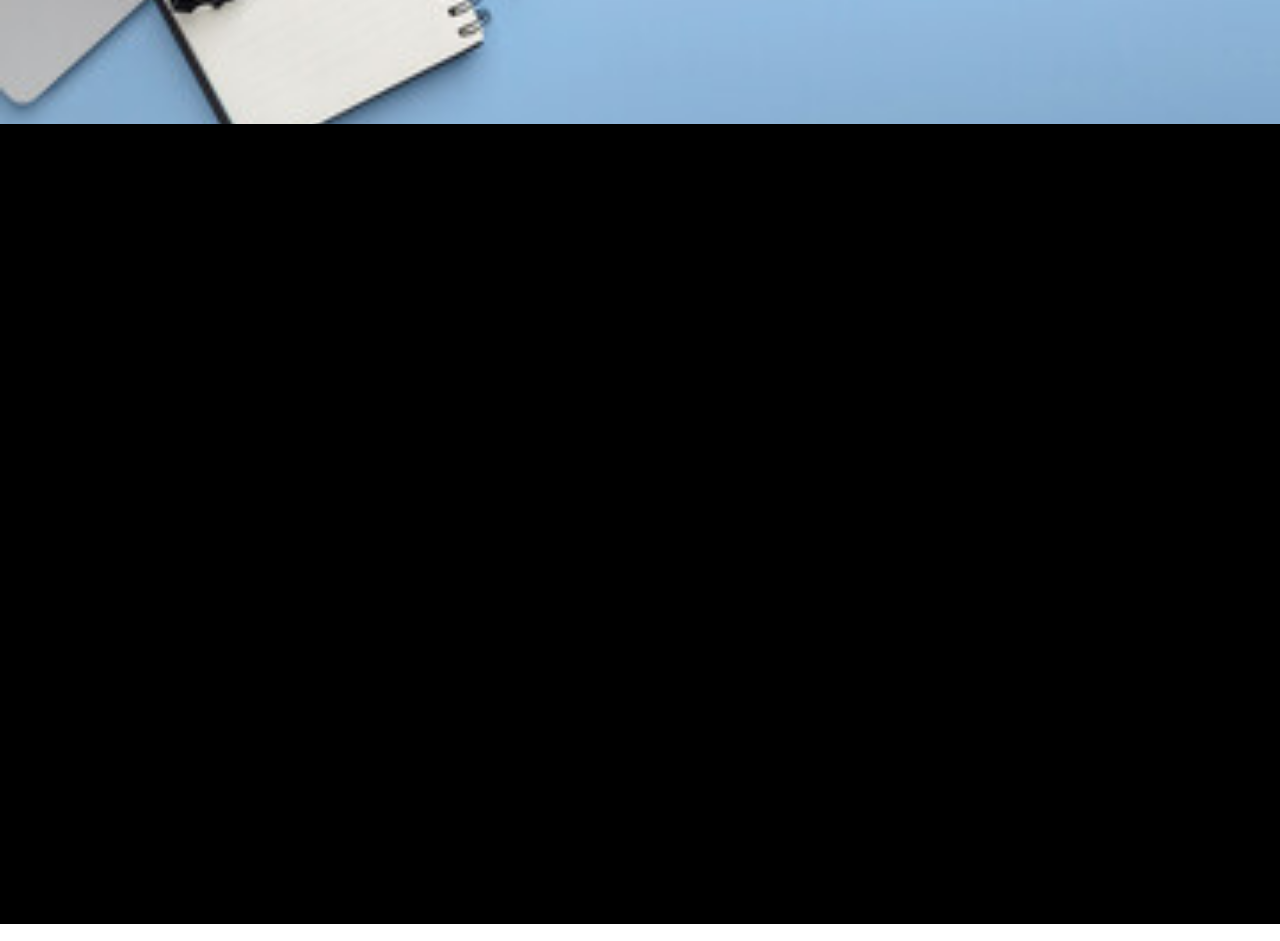
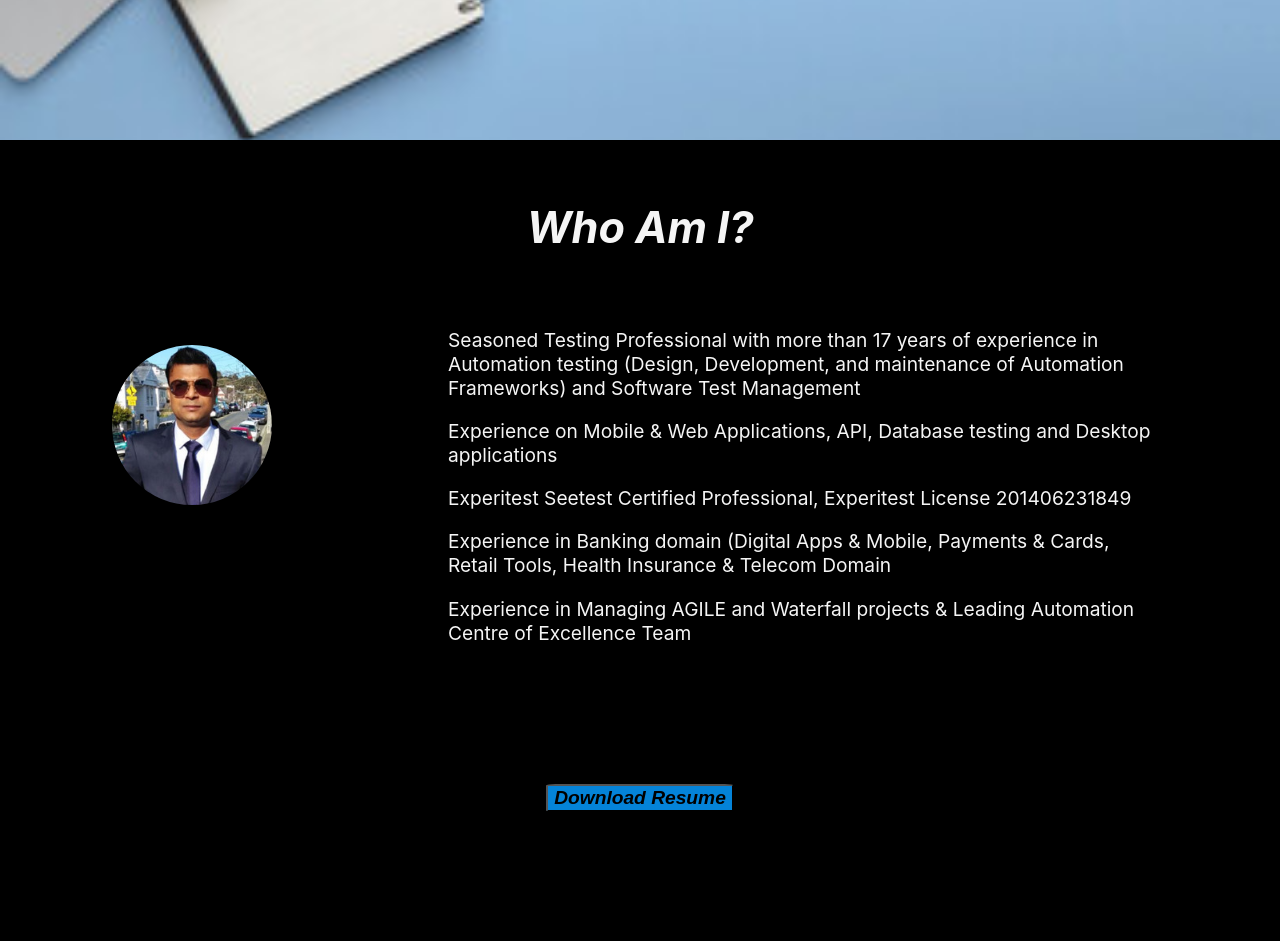
Before and after one commit to mahendra23/mahendrapratapsingh, a React (Create React App) app: page / in a window 1280 px wide. Shown: the part 660-1601 px from the top of the page. Built offline with nearby package versions, Linux system fonts and the light colour scheme.

Commit message:
who am i section in progress

```diff
--- a/src/_globalColor.scss
+++ b/src/_globalColor.scss
@@ -1,6 +1,3 @@
-/* Change colors in this file to style to your needs on a global level.
-Certain colors are used for different and multiply types of elements.
-For greater control over colors visit each components .scss file. */
 //my blue color
 $myBlue: #0483d8;
 
@@ -9,9 +6,10 @@ $darkBackground: #000000;
 
 //Text
 $headingFontSize: 2.7em !important;
-$normalFontSize: 2.7em !important;
-$textColor: #ffffff;
-
+$normalFontSize: 1.8em !important;
+$smallFontSize: 1.2em !important;
+$textColor: whitesmoke;
+$textColorDark: #000000;
 
 
 
@@ -23,14 +21,13 @@ $topButtonHover: #000;
 
 // text colors light theme
 $titleColor: #0671af;
-$textColor: #000000;
 $subTitle: #868e96;
 $cardSubtitle: #666666;
 $talkCardSubTitle: #7f8287;
 $blogCardTitleColor: #262626;
 
 // text color dark theme
-$textColorDark: #ffffff;
+// $textColorDark: #ffffff;
 
 // toggle switch colors
 $toggleCheck: #2196f3;
--- a/src/components/homelayout/HomeLayout.scss
+++ b/src/components/homelayout/HomeLayout.scss
@@ -1,5 +1,8 @@
 .Home-layout {
-    flex-grow: 1;
-    width: 100%;
-    height:100vh;
-  }
+  display: flex;
+  flex-direction: column;
+}
+.Home-layout {
+  display: flex;
+  flex-direction: column;
+}
--- a/src/components/homelayout/HomeLayout.tsx
+++ b/src/components/homelayout/HomeLayout.tsx
@@ -1,52 +1,48 @@
 import React from 'react';
-import { makeStyles } from '@material-ui/core/styles';
-import Paper from '@material-ui/core/Paper';
 import Grid from '@material-ui/core/Grid';
+import "./HomeLayout.scss";
 import WelcomeSection from '../welcomesection/WelcomeSection';
-import Header from '../header/Header';
-import "./HomeLayout.scss";
-import WhoAmI from '../whoami/WhoAmI';
-
-const useStyles = makeStyles((theme) => ({
-  root: {
-    flexGrow: 1,
-  },
-  paper: {
-    padding: theme.spacing(2),
-    textAlign: 'center',
-    color: theme.palette.text.primary,
-  },
-}));
-
+import WhoAmI from '../whoamisection/WhoAmISection';
+import Divider from '@material-ui/core/Divider';
 
 export default function HomeLayout() {
-  const classes = useStyles();
 
   return (
     <div className="Home-layout">
-      <Grid container spacing={0}>
-        <Grid item xs={12} id="header-container">
-          <Header />
-        </Grid>
-        <Grid item xs={12} id="welcome-container">
-          <WelcomeSection />
-        </Grid>
-        <Grid item xs={12} id="whoami-container">
-          <WhoAmI />
-        </Grid>
-        {/* <Grid item xs={12} id="skills-container">
-          <Paper className={classes.paper}>xs=3</Paper>
-        </Grid>
-        <Grid item xs={12} id="experience-container">
-          <Paper className={classes.paper}>xs=3</Paper>
-        </Grid>
-        <Grid item xs={12} id="personal-projects-container">
-          <Paper className={classes.paper}>xs=3</Paper>
-        </Grid> */}
-      </Grid>
+      <WelcomeSection />
+      <Divider />
+      <WhoAmI />
     </div>
   );
 }
+
+// export default function HomeLayout() {
+
+//   return (
+//     <div className="Home-layout">
+//       <Grid container >
+//         <Grid item xs={12} id="header-container">
+//           <Header />
+//         </Grid>
+//         <Grid item xs={12} id="welcome-container">
+//           <WelcomeSection />
+//         </Grid>
+//         <Grid item xs={12} id="whoami-container">
+//           <WhoAmI />
+//         </Grid>
+//         {/* <Grid item xs={12} id="skills-container">
+//           <Paper className={classes.paper}>xs=3</Paper>
+//         </Grid>
+//         <Grid item xs={12} id="experience-container">
+//           <Paper className={classes.paper}>xs=3</Paper>
+//         </Grid>
+//         <Grid item xs={12} id="personal-projects-container">
+//           <Paper className={classes.paper}>xs=3</Paper>
+//         </Grid> */}
+//       </Grid>
+//     </div>
+//   );
+// }
 
 // export default function HomeLayout() {
 //   const classes = useStyles();
--- a/src/components/welcomesection/WelcomeSection.scss
+++ b/src/components/welcomesection/WelcomeSection.scss
@@ -3,13 +3,14 @@
 .Welcome-section {
   flex-grow: 1;
   width: 100%;
-    height:90vh;
+  height:100vh;
   text-align: left;
   background-color: $darkBackground;
   background-image: url("../../images/home/home-bg3.jpg");
   background-repeat: no-repeat;
   background-position: center;
   background-size: cover;
+  color: $textColorDark;
 }
 
 .Welcome-section-text {
@@ -97,13 +98,11 @@
   width: 100%;
 }
 
-
-
 .Welcome-wave {
-    animation-name: wave-animation; /* Refers to the name of your @keyframes element below */
-    animation-duration: 2.1s; /* Change to speed up or slow down */
-    animation-iteration-count: infinite; /* Never stop waving :) */
-    transform-origin: 70% 70%; /* Pivot around the bottom-left palm */
+  animation-name: wave-animation;
+  animation-duration: 2.1s;
+  animation-iteration-count: infinite;
+  transform-origin: 70% 70%;
   display: inline-block;
 }
 
@@ -113,7 +112,7 @@
   }
   10% {
     transform: rotate(14deg);
-    } /* The following five values can be played with to make the waving more or less extreme */
+  }
   20% {
     transform: rotate(-8deg);
   }
--- a/src/components/welcomesection/WelcomeSection.tsx
+++ b/src/components/welcomesection/WelcomeSection.tsx
@@ -1,6 +1,8 @@
 import React, { ReactElement } from 'react'
 import "./WelcomeSection.scss";
 import Type from "./Type";
+import ArrowDropDownCircleRoundedIcon from '@material-ui/icons/ArrowDropDownCircleRounded';
+import Header from '../header/Header';
 
 // export default function WelcomeSection(): ReactElement {
 //     return (
@@ -25,6 +27,7 @@ import Type from "./Type";
 export default function WelcomeSection(): ReactElement {
     return (
         <div className="Welcome-section" id="welcome-section">
+            <Header />
             <div id="Welcome-section-text" className="Welcome-section-text">
                 <p className="Welcome-heading">Hi There! <span className="Welcome-wave">👋</span></p>
                 <p className="Welcome-name">I'M MAHENDRA PRATAP SINGH</p>
--- a/src/components/whoami/WhoAmI.scss
+++ /dev/null
@@ -1,32 +0,0 @@
-@import "../../globalColor";
-
-.Whoami-section {
-    flex-grow: 1;
-    width: 100%;
-    height:100vh;
-    background-color: $darkBackground;
-    color:$textColor;
-}
-
-.Whoami-section-heading {
-    font-size: $headingFontSize;
-    font-style: italic !important;
-    font-weight: bold;
-}
-
-.Whoami-section-image {
-    height: 30vh;
-    border-radius: 50%;
-    position: relative;
-    top: 15%;
-    left: -35%;
-}
-
-.Whoami-section-text {
-    flex-grow: 1;
-    width: 50%;
-    height:80vh;
-    position: relative;
-    top: 3%;
-    left: 50%;
-}
--- a/src/components/whoami/WhoAmI.tsx
+++ /dev/null
@@ -1,37 +0,0 @@
-import React, { ReactElement } from 'react'
-import mypic from "../../images/whoami/Mahen.jpg";
-import "./WhoAmI.scss";
-import Grid from '@material-ui/core/Grid';
-
-export default function WhoAmI(): ReactElement {
-    return (
-        // <div className="Whoami-section" id="whoami-section">
-        //     <img src={mypic} alt="" className="Whoami-section-image" />
-        //     <div id="whoami-section-heading" className="Whoami-section-heading">
-        //         <p>Who Am I?</p>
-        //     </div>
-        // </div>
-        <div className="Whoami-section" id="whoami-section">
-            <Grid container spacing={0}>
-                <Grid item xs={12} id="header-contain">
-                    <p id="whoami-section-heading" className="Whoami-section-heading">Who Am I?</p>
-                </Grid>
-                <Grid item xs={12} id="welcome-contai">
-
-                </Grid>
-                <Grid item xs={12} id="whoami-cont">
-
-                </Grid>
-                {/* <Grid item xs={12} id="skills-container">
-                <Paper className={classes.paper}>xs=3</Paper>
-                </Grid>
-                <Grid item xs={12} id="experience-container">
-                <Paper className={classes.paper}>xs=3</Paper>
-                </Grid>
-                <Grid item xs={12} id="personal-projects-container">
-                <Paper className={classes.paper}>xs=3</Paper>
-                </Grid> */}
-            </Grid>
-        </div>
-    )
-}
--- /dev/null
+++ b/src/components/whoamisection/WhoAmISection.scss
@@ -0,0 +1,71 @@
+@import "../../globalColor";
+
+.Whoami-section {
+    flex-grow: 1;
+    width: 100%;
+    height: 100vh;
+    background-color: $darkBackground;
+    color: $textColor;
+}
+
+.Whoami-section-heading {
+    font-size: $headingFontSize;
+    font-style: italic !important;
+    font-weight: bold;
+    position: relative;
+    top: 3%;
+}
+.Whoami-section-image-container {
+    flex-grow: 1;
+    position: relative;
+    top: 10%;
+    left: -35%;
+}
+
+.Whoami-section-image {
+    height: 20vh;
+    border-radius: 50%;
+}
+
+.Whoami-section-text-container {
+    font-size: $smallFontSize;
+    flex-grow: 1;
+    width: 55%;
+    height:auto;
+    position: relative;
+    top: -15%;
+    left: 35%;
+    text-align: left;
+}
+
+@media (max-width: 767px) {
+    .Whoami-section-heading {
+        font-size: $headingFontSize;
+        font-style: italic !important;
+        font-weight: bold;
+        position: relative;
+        top: 5%;
+    }
+    .Whoami-section-image-container {
+        flex-grow: 1;
+        position: relative;
+        top: 15%;
+        left: -35%;
+    }
+    .Whoami-section-image {
+        height: 20vh;
+        border-radius: 50%;
+    }
+}
+
+.Whoami-section-button {
+    // flex-grow: 1;
+    width: 50;
+    height: 35;
+    border-radius: 5%;
+    font-size: $smallFontSize;
+    font-style: italic !important;
+    font-weight: bold;
+    background-color: $myBlue;
+    background-size: cover;
+}
--- /dev/null
+++ b/src/components/whoamisection/WhoAmISection.tsx
@@ -0,0 +1,36 @@
+import Slide from '@material-ui/core/Slide';
+import React, { ReactElement } from 'react'
+import mypic from "../../images/whoami/Mahen.jpg";
+import "./WhoAmISection.scss";
+
+const cardata = {
+    title: "Who Am I?",
+    description: ["Seasoned Testing Professional with more than 17 years of experience in Automation testing (Design, Development, and maintenance of Automation Frameworks) and Software Test Management",
+    "Experience on Mobile & Web Applications, API, Database testing and Desktop applications",
+    "Experitest Seetest Certified Professional, Experitest License 201406231849",
+    "Experience in Banking domain (Digital Apps & Mobile, Payments & Cards, Retail Tools, Health Insurance & Telecom Domain",
+    "Experience in Managing AGILE and Waterfall projects & Leading Automation Centre of Excellence Team"]
+  }
+
+const downloadResume = () => {
+    //setOpen(!open);
+};
+
+export default function WhoAmI(): ReactElement {
+    return (
+        <Slide direction="left" in={true} mountOnEnter unmountOnExit>
+            <div className="Whoami-section" id="whoami-section">
+                <h2 id="whoami-section-heading" className="Whoami-section-heading">{cardata.title}</h2>
+                <div id="whoami-section-image-container" className="Whoami-section-image-container">
+                    <img src={mypic} alt="" className="Whoami-section-image" />
+                </div>
+                <div id="whoami-section-text-container" className="Whoami-section-text-container">
+                    {cardata.description.map((item) => (<p>{item}</p> ))}
+                </div>
+                <button className="Whoami-section-button" onClick={downloadResume}>
+                    <i className="fa fa-download"></i>Download Resume
+                </button>
+            </div>
+        </Slide>
+    )
+}
```
Lines whose indentation alone changed are shown as unchanged.
